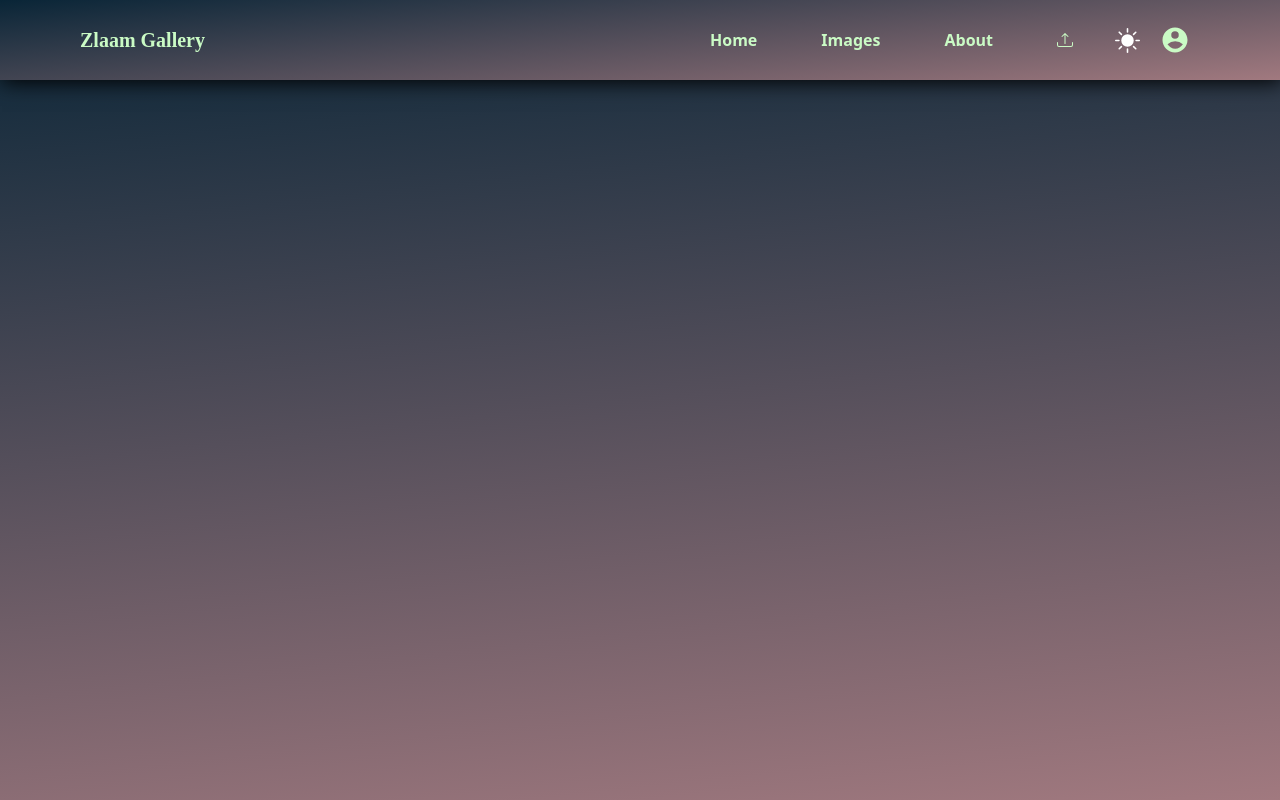
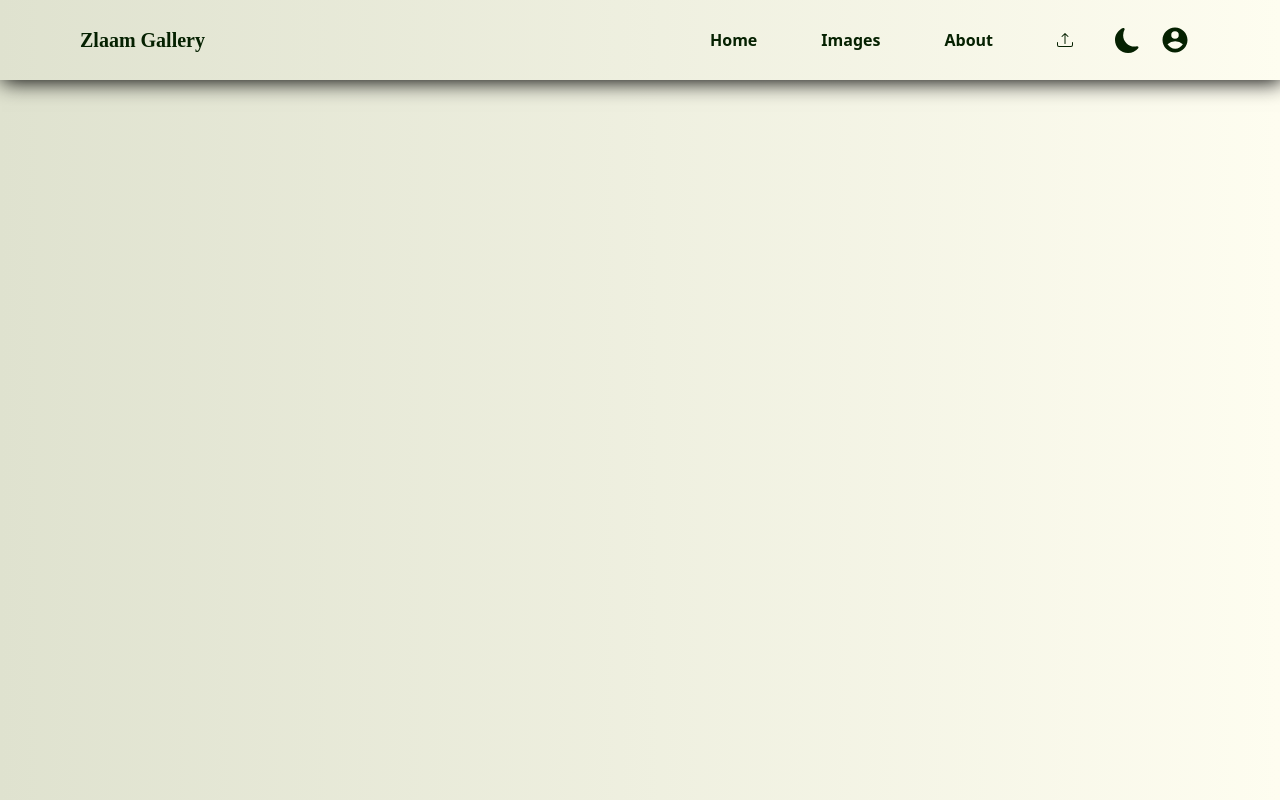
Before and after one commit to mr-zlaam/Image_Gallery_app, a React (Vite) app: page / in a window 1280 px wide. Built offline with nearby package versions, Linux system fonts and the light colour scheme; a web font is replaced by a local one.

Commit message:
setting theme on local storage to prevent auto change

```diff
--- a/src/3Components/1Navbar/jsx/ModeSwitcher.jsx
+++ b/src/3Components/1Navbar/jsx/ModeSwitcher.jsx
@@ -1,28 +1,46 @@
-import { useContext } from "react";
+import { useContext, useEffect } from "react";
 import { BsFillMoonFill, BsSunFill } from "react-icons/bs";
 import { ThemeContext } from "../../../1Context/Context";
+
 const ModeSwitcher = () => {
   const { isDarkMode, setIsDarkMode } = useContext(ThemeContext);
 
-  const DarkMode = () => {
-    setIsDarkMode(false);
+  useEffect(() => {
+    const storedDarkMode = localStorage.getItem("isDarkMode");
+    setIsDarkMode(storedDarkMode === true);
+  }, [setIsDarkMode]);
+
+  const toggleDarkMode = () => {
+    setIsDarkMode((prevDarkMode) => {
+      const newDarkMode = !prevDarkMode;
+      localStorage.setItem("isDarkMode", newDarkMode);
+      return newDarkMode;
+    });
   };
-  const LightMode = () => {
-    setIsDarkMode(true);
+
+  const toggleLightMode = () => {
+    setIsDarkMode((prevDarkMode) => {
+      const newDarkMode = !prevDarkMode;
+      localStorage.setItem("isDarkMode", newDarkMode);
+      return newDarkMode;
+    });
   };
 
   return (
-    <>
+    <div className="theme_toggler">
       {isDarkMode ? (
-        <div onClick={DarkMode} className="theme_toggler">
-          <BsSunFill className="icon_sun cursor-pointer toggler_icon  " />
-        </div>
+        <BsSunFill
+          onClick={toggleLightMode}
+          className="icon_sun cursor-pointer toggler_icon"
+        />
       ) : (
-        <div onClick={LightMode} className="theme_toggler">
-          <BsFillMoonFill className="icon_moon cursor-pointer toggler_icon  " />
-        </div>
+        <BsFillMoonFill
+          onClick={toggleDarkMode}
+          className="icon_moon cursor-pointer toggler_icon"
+        />
       )}
-    </>
+    </div>
   );
 };
+
 export default ModeSwitcher;
```
